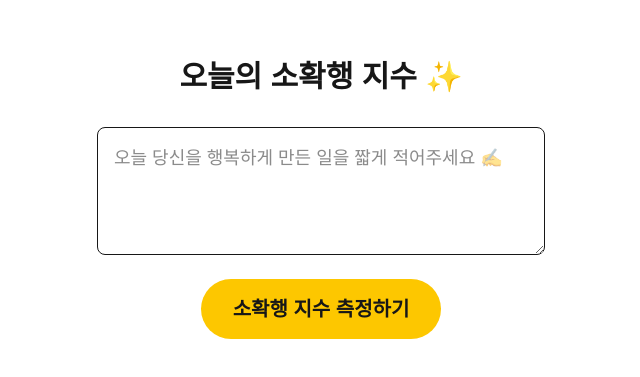
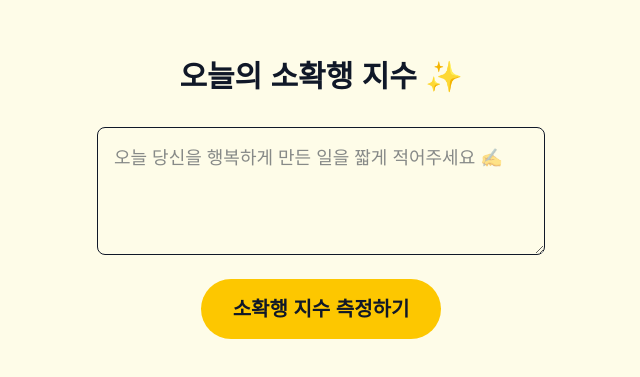
Before and after one commit to geon-2/potato-small-happiness, a Next.js app: page / in a window 1280 px wide. Shown: the part 201-578 px from the top of the page, without its empty margins (319-959 px from the left). Built offline with nearby package versions, Linux system fonts and the light colour scheme.

Commit message:
Feat: Add pwa install button

```diff
--- a/app/page.js
+++ b/app/page.js
@@ -1,10 +1,39 @@
 "use client";
 
-import { useState } from "react";
+import { useState, useEffect } from "react";
 
 export default function Home() {
   const [input, setInput] = useState("");
   const [result, setResult] = useState(null);
+  const [deferredPrompt, setDeferredPrompt] = useState(null);
+  const [showInstallButton, setShowInstallButton] = useState(false);
+
+  useEffect(() => {
+    const handler = (e) => {
+      e.preventDefault();
+      setDeferredPrompt(e);
+      setShowInstallButton(true);
+    };
+
+    window.addEventListener("beforeinstallprompt", handler);
+
+    return () => {
+      window.removeEventListener("beforeinstallprompt", handler);
+    };
+  }, []);
+
+  const handleInstallClick = async () => {
+    if (!deferredPrompt) return;
+    deferredPrompt.prompt();
+    const { outcome } = await deferredPrompt.userChoice;
+    if (outcome === "accepted") {
+      console.log("PWA 설치 성공");
+    } else {
+      console.log("PWA 설치 취소");
+    }
+    setDeferredPrompt(null);
+    setShowInstallButton(false);
+  };
 
   const handleInputChange = (e) => {
     setInput(e.target.value);
@@ -35,10 +64,18 @@ export default function Home() {
     }
   };
 
+  return (
+      <div className="min-h-screen flex flex-col items-center justify-center bg-yellow-50 text-gray-900 p-6 text-center">
+      <h1 className="text-2xl md:text-3xl font-bold mb-8">오늘의 소확행 지수 ✨</h1>
 
-  return (
-      <div className="min-h-screen flex flex-col items-center justify-center bg-white p-6 text-center">
-        <h1 className="text-2xl md:text-3xl font-bold mb-8">오늘의 소확행 지수 ✨</h1>
+        {showInstallButton && (
+            <button
+                onClick={handleInstallClick}
+                className="mb-6 px-4 py-2 bg-green-400 rounded-full hover:bg-green-500 font-semibold transition text-lg"
+            >
+              앱 설치하기 📱
+            </button>
+        )}
 
         {!result && (
             <div className="flex flex-col items-center w-full max-w-md">
```
